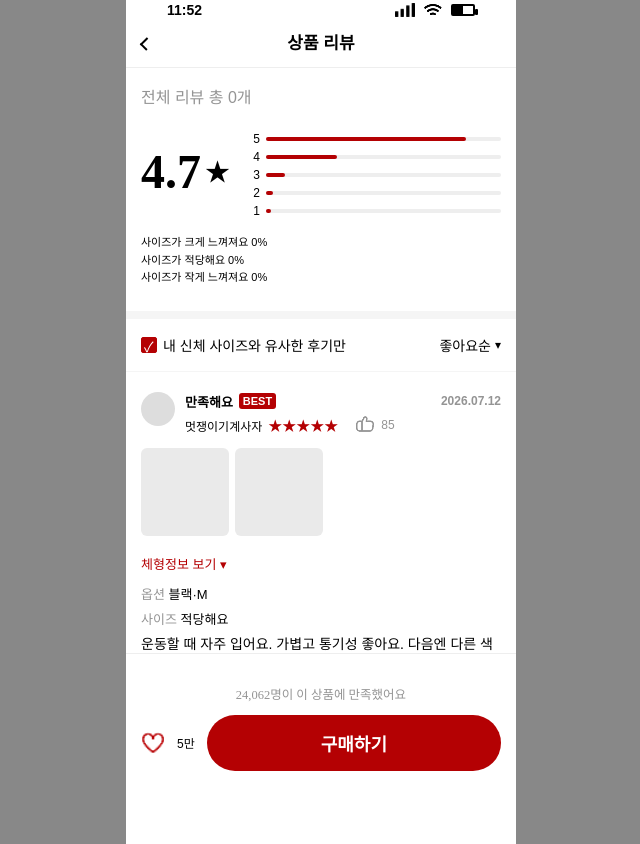
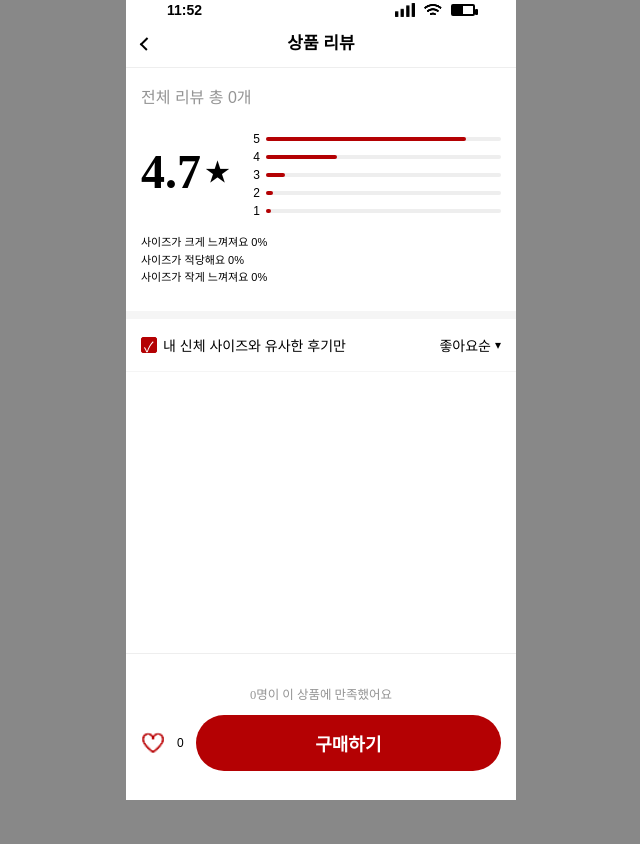
Before and after one commit to 2025-HERETHON/2025-herethon-11, a Django app: page /review/8/ in a window 1280 px wide. Shown: the whole page, without its empty margins (319-959 px from the left). After the commit the page ends 800 px from the top, so only its background shows below. Run offline with Django 4.2, Linux system fonts and the light colour scheme; data comes from the database, SQL or seed files in the repository; tables that the repository leaves empty hold one stand-in row (values such as "Sample post"); parts of the project's set-up code (start-up, migrations or seed data) failed here and were passed over; some web fonts are replaced.

Commit message:
[FEAT#18] BE_상품 리뷰 페이지 옵션, 제목, 작성자, 내용, 찜, 만족한 사람 수, 종아요순 정렬

```diff
--- a/products/templates/products/product_review.html
+++ b/products/templates/products/product_review.html
@@ -30,7 +30,7 @@
       <!-- 리뷰 요약 -->
       <section class="review-summary">
         <p class="total-count">
-          전체 리뷰 총 {{ total_reviews|default:"0" }}개
+          전체 리뷰 총 {{ total_reviews }}개
         </p>
         <div class="summary-row">
           <div class="score-block">
@@ -127,66 +127,20 @@
         </div>
 
         <p class="option-info">
-          <span>옵션&nbsp;</span>{{ review.product.color }}·{{
-          review.product.size }}
-        </p>
-        <p class="option-info">
-          <span>사이즈&nbsp;</span>{{ review.get_size_feel_display }}
+          <span>옵션&nbsp;</span>{{ review.worn_color }} · {{ review.worn_size }}
         </p>
 
         <p class="review-text">{{ review.title }} {{ review.content }}</p>
       </article>
       {% endfor %}
-
-      <!-- 리뷰 하나 (샘플) -->
-      <article class="review-item">
-        <div class="review-head">
-          <div class="avatar"></div>
-          <div class="head-meta">
-            <div class="top-line">
-              <span class="badge">만족해요</span
-              ><span class="tag-best">BEST</span>
-              <span class="date">2026.07.12</span>
-            </div>
-            <div class="mid-line">
-              <span class="username">멋쟁이기계사자</span
-              ><span class="stars">★★★★★</span>
-              <button class="like-btn" data-base="85">
-                <img
-                  class="thumb"
-                  src="{% static 'products/productimg/thumb.png' %}"
-                  alt="공감"
-                />
-                <span class="cnt">85</span>
-              </button>
-            </div>
-          </div>
-        </div>
-
-        <div class="review-images">
-          <div class="img-placeholder"></div>
-          <div class="img-placeholder"></div>
-        </div>
-
-        <div class="body-toggle">체형정보 보기 ▾</div>
-        <div class="body-detail">가슴 95 · 허리 78 · 키 180 · 몸무게 73</div>
-
-        <p class="option-info"><span>옵션&nbsp;</span>블랙·M</p>
-        <p class="option-info"><span>사이즈&nbsp;</span>적당해요</p>
-
-        <p class="review-text">
-          운동할 때 자주 입어요. 가볍고 통기성 좋아요. 다음엔 다른 색도 구매
-          예정!
-        </p>
-      </article>
     </div>
 
     <!-- 하단 고정 -->
     <div class="bottom-bar">
-      <div class="stats">24,062명이 이 상품에 만족했어요</div>
+      <div class="stats">{{ satisfied_count|default:"0" }}명이 이 상품에 만족했어요</div>
       <div class="bottom-act">
         <div class="heart" id="wish"></div>
-        <span class="heart-count">5만</span>
+        <span class="heart-count">{{ satisfied_count|default:"0" }}</span>
         <button class="buy-btn">구매하기</button>
       </div>
     </div>
--- a/products/views/products_review_views.py
+++ b/products/views/products_review_views.py
@@ -1,16 +1,36 @@
-# products/views/product_views.py (또는 detail 뷰 위치)
 from django.shortcuts import get_object_or_404, render
-from products.models import Product, RecentlyViewedProduct
+from products.models import Product, RecentlyViewedProduct, WornProduct
 from django.utils import timezone
-
 from review.models import Review
-
+from django.db.models import Count
 
 def product_review(request, product_id):
-    # 예시 코드
-    product = Product.objects.get(id=product_id)
-    reviews = Review.objects.filter(product=product)
+    product = get_object_or_404(Product, id=product_id)
+
+    # 좋아요 개수 기준으로 리뷰 정렬
+    reviews = (
+        Review.objects
+        .filter(product=product)
+        .annotate(like_count=Count('like_users'))
+        .order_by('-like_count', '-created_at')  # 좋아요 많은 순 + 최신순
+    )
+
+    # 착용 정보 붙이기
+    for review in reviews:
+        try:
+            worn = WornProduct.objects.get(user=review.user, product=product)
+            review.worn_color = worn.color
+            review.worn_size = worn.size
+        except WornProduct.DoesNotExist:
+            review.worn_color = None
+            review.worn_size = None
+
+    total_reviews = reviews.count()
+    satisfied_count = sum(review.like_users.count() for review in reviews)
+
     return render(request, 'products/product_review.html', {
         'product': product,
-        'reviews': reviews
+        'reviews': reviews,
+        'total_reviews': total_reviews,
+        'satisfied_count': satisfied_count,
     })
```
Also changed, not shown: products/templates/products/products_detail.html (+5 -3 lines), review_data.json (added, +63 -0 lines).
